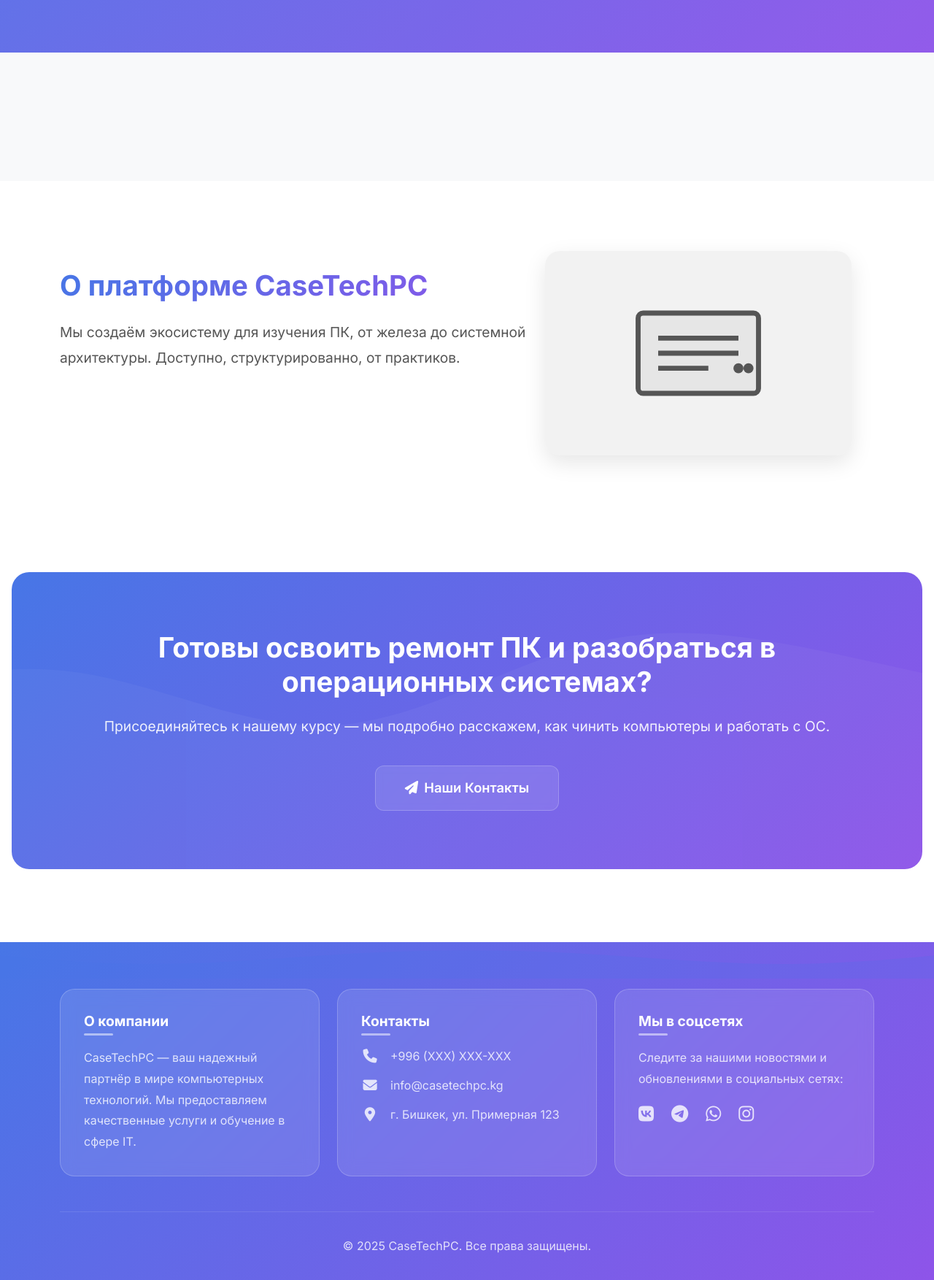
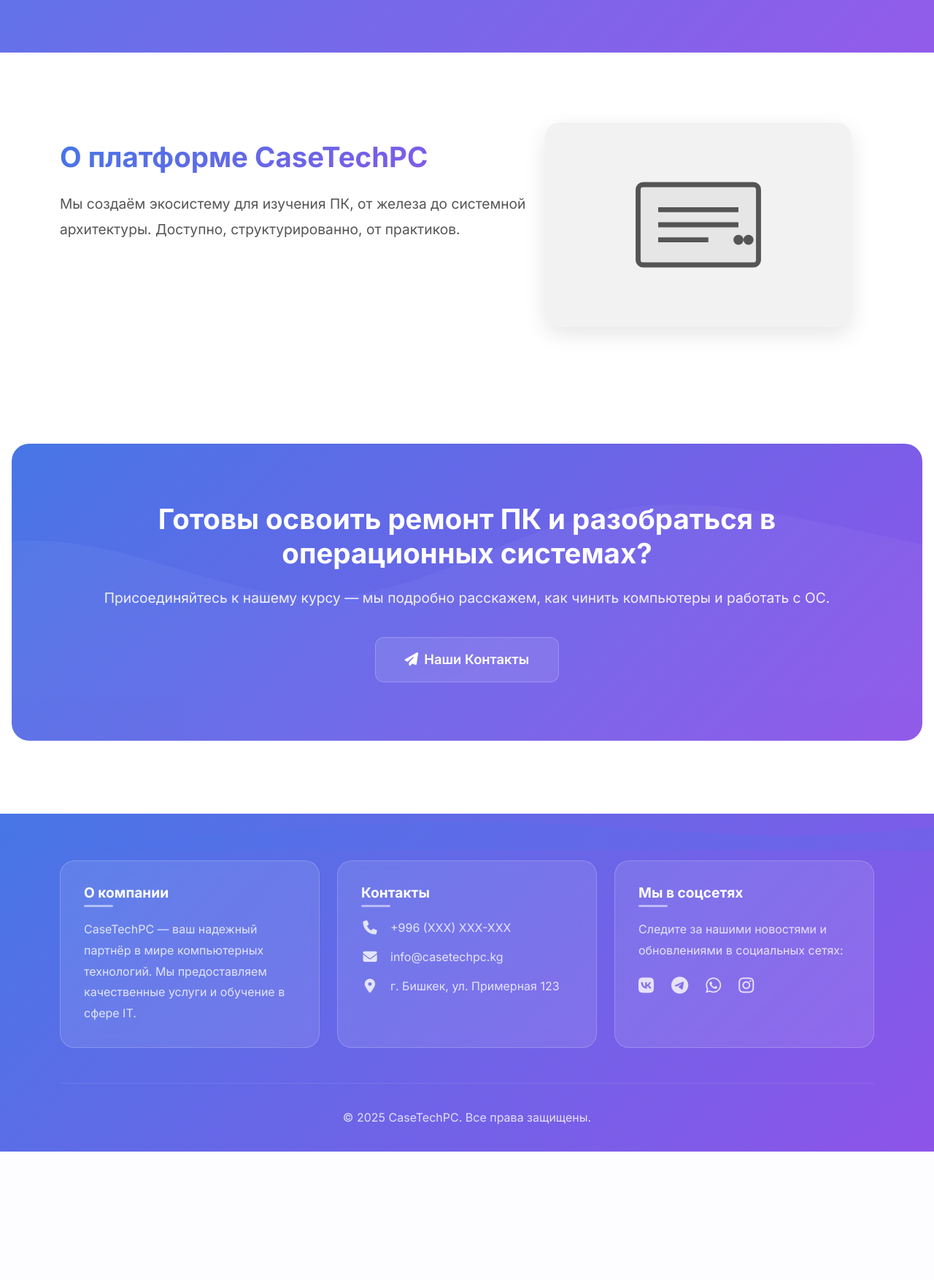
Before and after one commit to s0VEstb/CaseTechPC, a Django app: page / in a window 1280 px wide. Shown: the part 569-2323 px from the top of the page at 73% size. After the commit the page ends 2147 px from the top, so only its background shows below. Run offline with Django 4.2, Linux system fonts and the light colour scheme.

Commit message:
delete features section

```diff
--- a/templates/home.html
+++ b/templates/home.html
@@ -257,13 +257,7 @@
     </div>
 </section>
 
-<section class="features-section">
-    <div class="container">
-        <div class="row">
-            <!-- Ваши карточки с фичами -->
-        </div>
-    </div>
-</section>
+
 
 <section class="about-section">
     <div class="container">
```
